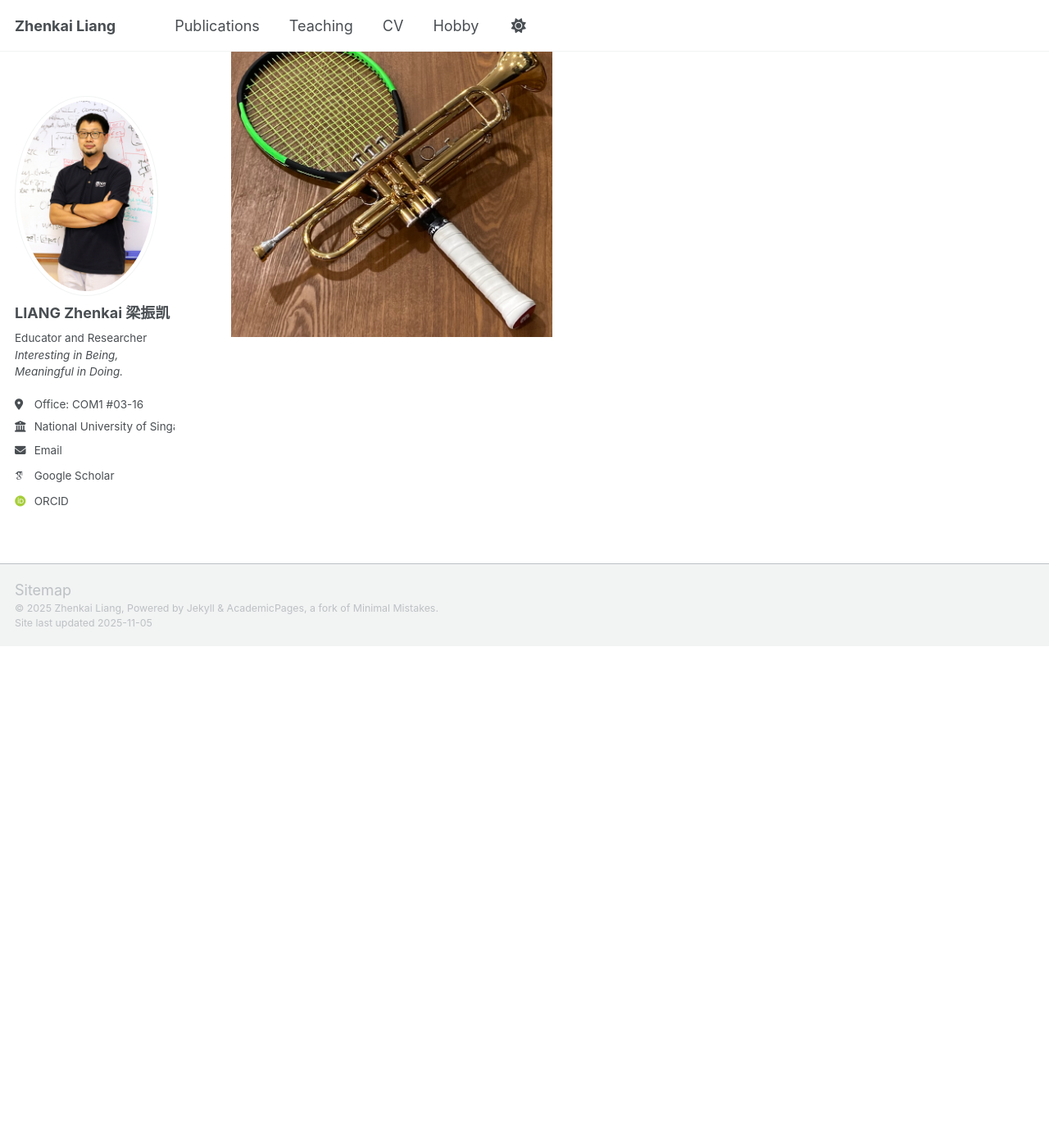
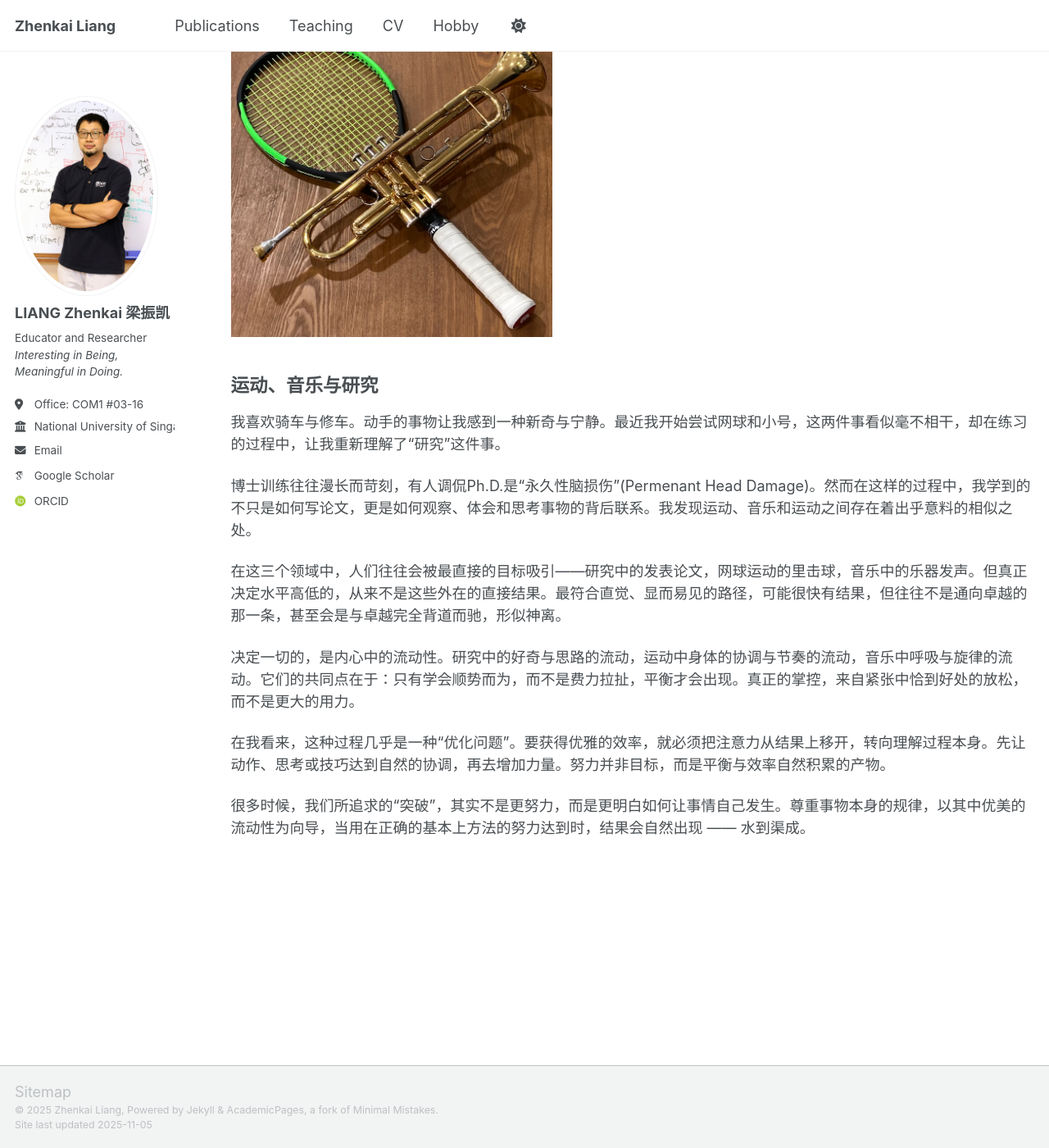
Before and after one commit to zhenkai-liang/zhenkai-liang.github.io, a Jekyll site: the page built from _pages/hobby.md, in a window 1280 px wide and 1400 px high, scrolled down 718 px. Shown: the whole window at 82% size. Built offline with Jekyll 4.4.1, drawn with Linux system fonts in a browser that asks for light colours; some web fonts are replaced; a script that is not in the unit is left out; before the commit the page ends 1506 px from its top, so only the background shows below that.

Commit message:
Update hobby.md

```diff
--- a/_pages/hobby.md
+++ b/_pages/hobby.md
@@ -29,3 +29,18 @@ balance and efficiency are achieved should force be deliberately added,
 transforming balance and efficiency into power and outstanding performance.
 
 <img src="https://www.comp.nus.edu.sg/~liangzk/images/hobbies.jpg" width="40%">
+
+运动、音乐与研究
+-------------
+
+我喜欢骑车与修车。动手的事物让我感到一种新奇与宁静。最近我开始尝试网球和小号，这两件事看似毫不相干，却在练习的过程中，让我重新理解了“研究”这件事。
+
+博士训练往往漫长而苛刻，有人调侃Ph.D.是“永久性脑损伤”(Permenant Head Damage)。然而在这样的过程中，我学到的不只是如何写论文，更是如何观察、体会和思考事物的背后联系。我发现运动、音乐和运动之间存在着出乎意料的相似之处。
+
+在这三个领域中，人们往往会被最直接的目标吸引——研究中的发表论文，网球运动的里击球，音乐中的乐器发声。但真正决定水平高低的，从来不是这些外在的直接结果。最符合直觉、显而易见的路径，可能很快有结果，但往往不是通向卓越的那一条，甚至会是与卓越完全背道而驰，形似神离。
+
+决定一切的，是内心中的流动性。研究中的好奇与思路的流动，运动中身体的协调与节奏的流动，音乐中呼吸与旋律的流动。它们的共同点在于：只有学会顺势而为，而不是费力拉扯，平衡才会出现。真正的掌控，来自紧张中恰到好处的放松，而不是更大的用力。
+
+在我看来，这种过程几乎是一种“优化问题”。要获得优雅的效率，就必须把注意力从结果上移开，转向理解过程本身。先让动作、思考或技巧达到自然的协调，再去增加力量。努力并非目标，而是平衡与效率自然积累的产物。
+
+很多时候，我们所追求的“突破”，其实不是更努力，而是更明白如何让事情自己发生。尊重事物本身的规律，以其中优美的流动性为向导，当用在正确的基本上方法的努力达到时，结果会自然出现 —— 水到渠成。
```
